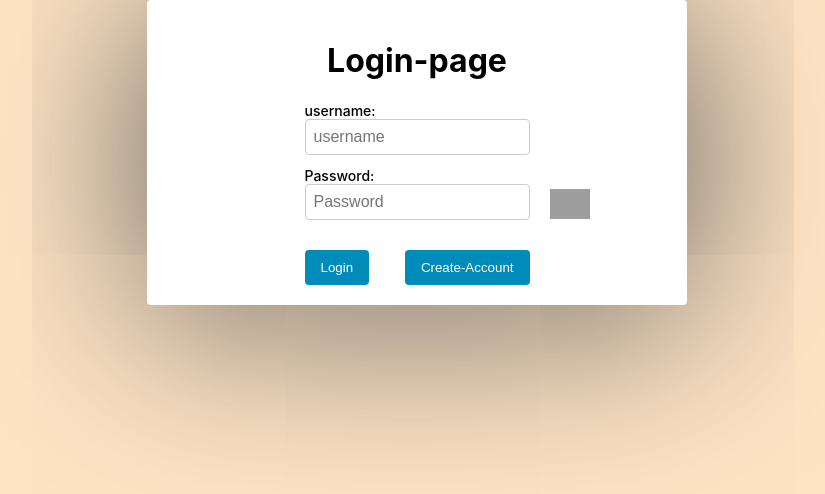
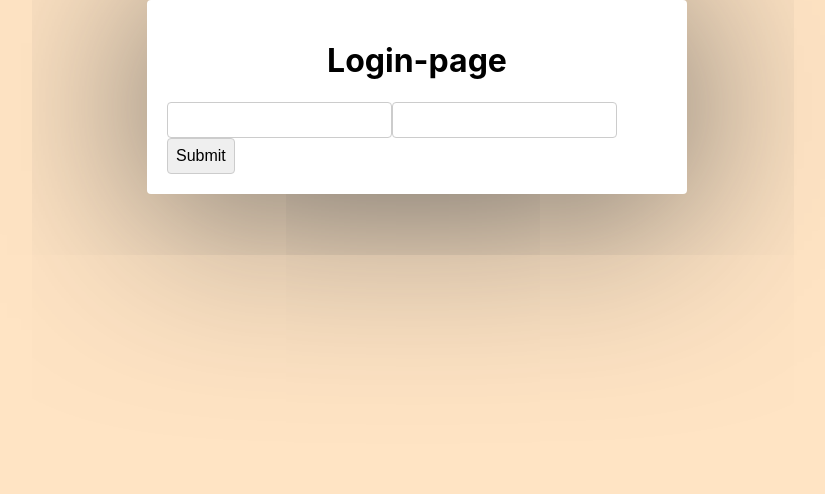
Before and after one commit to Book-Bros/phase-4-books-client, a React (Create React App) app: page / in a window 1280 px wide. Shown: the top 494 px of the page, without its empty margins (223-1048 px from the left). Built offline with nearby package versions, Linux system fonts and the light colour scheme; grey boxes are pictures that could not be loaded.

Commit message:
tried to fix some bugs in Book component.

```diff
--- a/src/app/App.js
+++ b/src/app/App.js
@@ -1,7 +1,17 @@
-import React, {useState} from 'react';
+import React from 'react';
 import Login from '../components/Authenticate/Login';
 import Signup from '../components/Authenticate/Signup';
-import Main from '../components/Main/Main';
+// import Main from '../components/Main/Main';
+// import Homme from "./Home";
+import Home from '../components/Main/Home';
+// import AddBook from "./AddBook";
+import AddBook from '../components/Main/AddBook';
+// import Books from "./Books";
+import Books from '../components/Main/Books'
+// import Book from "./Book";
+import Book from '../components/Main/Book'
+// import Profile from "./Profile";
+import Profile from '../components/Main/Profile'
 import { BrowserRouter, Routes, Route } from "react-router-dom"
 import './App.css';
 
@@ -11,6 +21,11 @@ function App() {
           <Routes>
               <Route path = "/" element = {<Login />}/>
               <Route path='/signup' element={<Signup />} />
+              <Route path="/home" element={<Home />} />
+                <Route path="/addbook" element={<AddBook />} />
+                <Route path="/books" element={<Books />} />
+                <Route path="/profile" element={<Profile />} />
+                <Route path="/books/:id" element={<Book />}/>
           </Routes>
       </BrowserRouter>
     );
--- a/src/components/Authenticate/Login.js
+++ b/src/components/Authenticate/Login.js
@@ -1,51 +1,54 @@
 import React, { useState } from "react";
 import { useNavigate } from "react-router-dom"
-import Eye from "../../images/eye.png";
+// import Eye from "../../images/eye.png";
 // import Modal from "react-modal";
 // import ForgotPassword from "./ForgotPassword";
 
 
 
 export default function Login({ setLoggedIn, setShowLogin }) {
-  const [showPassword, setShowPassword] = useState(false);
-  const [userLogin, setUserLogin] = useState({
+  // const [showPassword, setShowPassword] = useState(false);
+  const [user, setUser] = useState({
     username: "",
     password: ""
   });
-  const [error, setError] = useState("");
+  // const [error, setError] = useState("");
 
   let takeHome = useNavigate();
 
-  const toggleShowPassword = () => setShowPassword(!showPassword);
+  // const toggleShowPassword = () => setShowPassword(!showPassword);
 
   // const OpenSignup = () => setShowLogin(false);
 
-  const handleSubmit = (event) => {
-    event.preventDefault();
-     fetch('https://book-api-6jbp.onrender.com/users/login', {
-      method: 'POST',
-      headers: {'Content-Type': 'application/json'},
-      body: JSON.stringify( userLogin )
-    })
-    .then (response => {
-      if (response.ok) {
-        takeHome('/home');
-        setUserLogin({username: "", password: ""})
-      }
-      else {
-        setError('Invalid username or password');
-        setUserLogin({username: "", password: ""})
-      }
-    })
-  }
+  // const handleSubmit = (event) => {
+  //   event.preventDefault();
+  //   fetch('https://booksapi-73rd.onrender.com/users/login', {
+  //     method: 'POST',
+  //     headers: { 'Content-Type': 'application/json' },
+  //     body: JSON.stringify(userLogin)
+  //   })
+  //     .then(response => {
+  //       if (response.ok) {
+  //         response.json().then(data => {
+  //           takeHome('/home');
+  //           setUserLogin({ username: "", password: "" })
+  //         })
+  //       }
+  //       else {
+  //         response.json().then(data => {
+  //           setError('Invalid username or password');
+  //           setUserLogin({ username: "", password: "" })
+  //         })
+  //       }
+  //     })
 
 
   return (
 
     <div className="signup-card">
       <h1>Login-page</h1>
-      {error && <p className="error-message">{error}</p>}
-      <form onSubmit={handleSubmit}>
+      {/* {error && <p className="error-message">{error}</p>} */}
+      {/* <form onSubmit={handleSubmit}>
         <div className="txt_field">
           <label htmlFor="username">username: </label>
           <input
@@ -53,7 +56,7 @@ export default function Login({ setLoggedIn, setShowLogin }) {
             placeholder="username"
             id="username"
             value={userLogin.username}
-            onChange={(e) => setUserLogin({...userLogin, username: e.target.value})}
+            onChange={(e) => setUserLogin({ ...userLogin, username: e.target.value })}
           />
         </div>
         <div className="txt_field">
@@ -63,7 +66,7 @@ export default function Login({ setLoggedIn, setShowLogin }) {
             placeholder="Password"
             id="password"
             value={userLogin.password}
-            onChange={(e) => setUserLogin({...userLogin, password: e.target.value})}
+            onChange={(e) => setUserLogin({ ...userLogin, password: e.target.value })}
           />
           <span className="show-password" onClick={toggleShowPassword}>
             <img style={{ width: "40px" }} src={Eye} alt="Show Password" />
@@ -71,10 +74,28 @@ export default function Login({ setLoggedIn, setShowLogin }) {
         </div>
         <div className="buttons">
           <button type="submit">Login</button>
-          <button onClick={()=> takeHome('/signup') }>Create-Account</button>
+          <button onClick={() => takeHome('/signup')}>Create-Account</button>
         </div>
+      </form> */}
+
+
+      <form onSubmit={(e) => {
+        e.preventDefault()
+        fetch('https://booksapi-73rd.onrender.com/users/login', {
+          method: "POST",
+          headers: { 'Content-Type': 'application/json' },
+          body: JSON.stringify(user)
+        })
+          .then(resp => resp.json())
+          .then(data => {
+            console.log(data)
+            takeHome('/home')
+          })
+      }}>
+        <input type="text" value={user.username} onChange={(e) => setUser({ ...user, username: e.target.value })} />
+        <input type="password" value={user.password} onChange={(e) => setUser({ ...user, password: e.target.value })} />
+        <input type="submit" value="Submit" />
       </form>
-
     </div>
 
   );
--- a/src/components/Authenticate/Signup.js
+++ b/src/components/Authenticate/Signup.js
@@ -18,7 +18,7 @@ export default function Signup() {
   const handleSubmit =  (event) => {
     event.preventDefault();
     if(userSignUp.password === confirmPassword){
-      fetch("https://book-api-6jbp.onrender.com/users", {
+      fetch("https://booksapi-73rd.onrender.com/users", {
         method: "POST",
         headers: {
           "Content-Type": "application/json",
--- a/src/components/Main/Book.js
+++ b/src/components/Main/Book.js
@@ -10,8 +10,12 @@ function Book() {
     const { id } = useParams();
 
     useEffect(() => {
-        fetch(`http://127.0.0.1:3001/books/${id}`)
-        .then(res => res.json()).then((data) => setBook(data))
+        fetch(`https://booksapi-73rd.onrender.com/books/${id}`)
+        .then(res => res.json()).then((data) => {
+            console.log(id)
+            console.log(data)
+            setBook(data)
+        })
     }, [id])
 
 
--- a/src/components/Main/Main.js
+++ b/src/components/Main/Main.js
@@ -1,27 +1,27 @@
-import { BrowserRouter, Route, Routes } from "react-router-dom";
-import React from "react";
-import Homme from "./Home";
-import AddBook from "./AddBook";
-import Books from "./Books";
-import Book from "./Book";
-import Profile from "./Profile";
+// import { BrowserRouter, Route, Routes } from "react-router-dom";
+// import React from "react";
+// // import Homme from "./Home";
+// // import AddBook from "./AddBook";
+// // import Books from "./Books";
+// // import Book from "./Book";
+// // import Profile from "./Profile";
 
 
-export default function Main({setLoggedIn}) {
+// export default function Main({setLoggedIn}) {
 
 
-    return (
-        <div>
+//     return (
+//         <div>
 
-            <BrowserRouter>
-            <Routes>
-                <Route path="/" element={<Homme />} />
-                <Route path="/addbook" element={<AddBook />} />
-                <Route path="/books" element={<Books />} />
-                <Route path="/profile" element={<Profile setLoggedIn={setLoggedIn}/>} />
-                <Route path="/books/:id" element={<Book />}/>
-            </Routes>
-            </BrowserRouter>
-        </div>
-    )
-}
+//             <BrowserRouter>
+//             <Routes>
+//                 <Route path="/home" element={<Homme />} />
+//                 <Route path="/addbook" element={<AddBook />} />
+//                 <Route path="/books" element={<Books />} />
+//                 <Route path="/profile" element={<Profile setLoggedIn={setLoggedIn}/>} />
+//                 <Route path="/books/:id" element={<Book />}/>
+//             </Routes>
+//             </BrowserRouter>
+//         </div>
+//     )
+// }
```
